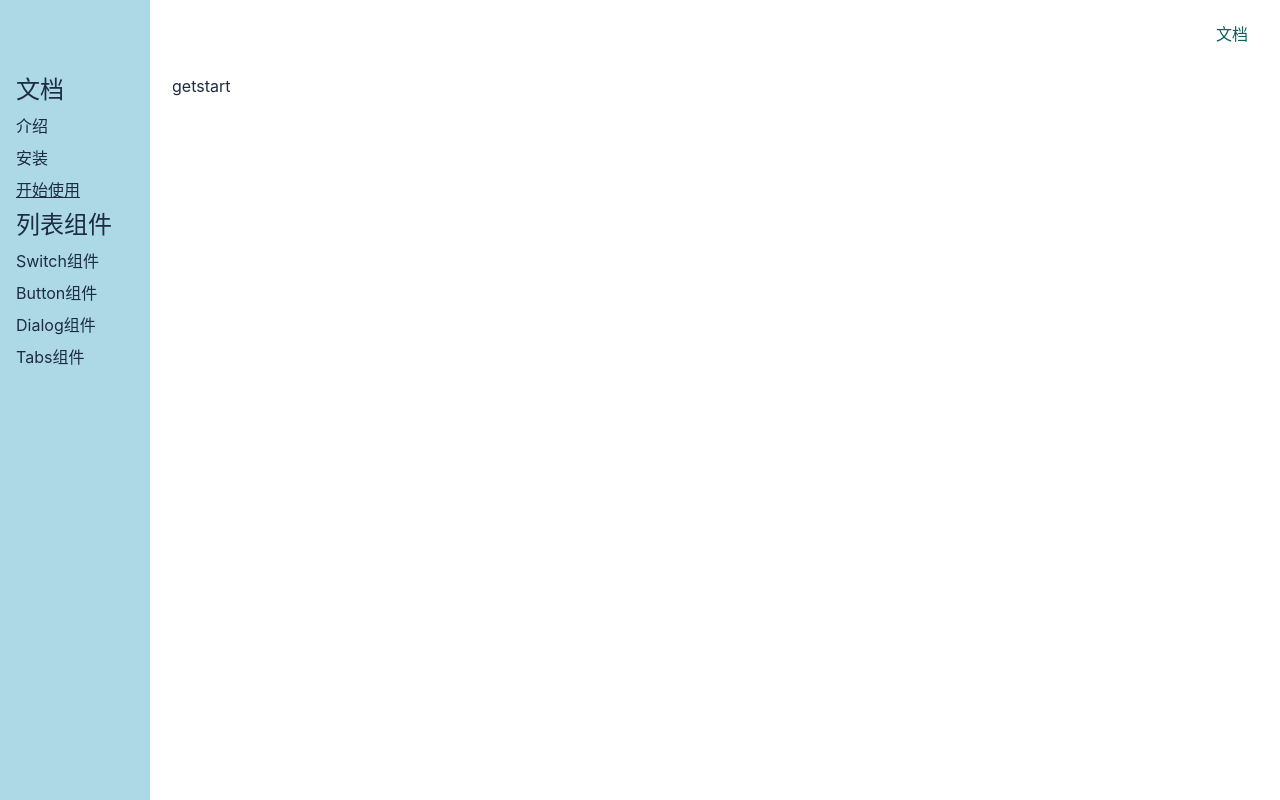
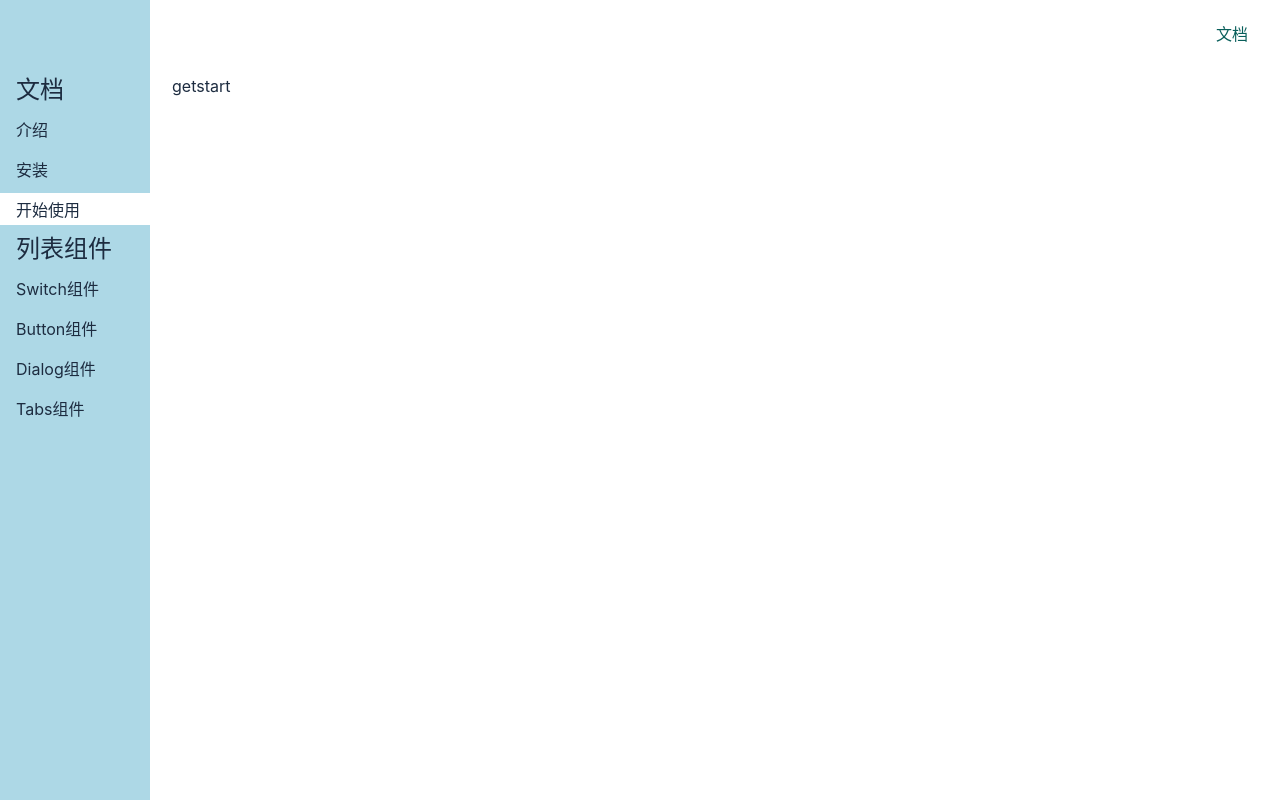
Before and after one commit to atlfsj/vue3-gulu-aurora-ui-source, a Vue app: page /#/doc/get-started in a window 1280 px wide. Built offline with nearby package versions, Linux system fonts and the light colour scheme.

Commit message:
复杂一点的高亮

```diff
--- a/src/views/Doc.vue
+++ b/src/views/Doc.vue
@@ -53,9 +53,6 @@ export default {
 </script>
 
 <style lang="scss" scoped>
-.router-link-active {
-  text-decoration: underline;
-}
 .layout {
   display: flex;
   flex-direction: column;
@@ -86,7 +83,7 @@ export default {
 aside {
   background: lightblue;
   width: 150px;
-  padding: 16px;
+  padding: 16px 0;
   position: fixed;
   top: 0;
   left: 0;
@@ -94,13 +91,23 @@ aside {
   height: 100%;
   > h2 {
     margin-bottom: 4px;
+    padding: 0 16px;
   }
   > ol {
     > li {
       padding: 4px 0;
+      >a {
+        display: block;
+        padding: 4px 16px;
+        text-decoration: none;
+      }
+      .router-link-active {
+        background: white;
+      }
+      }
     }
   }
-}
+
 main {
   overflow: auto;
 }
```
